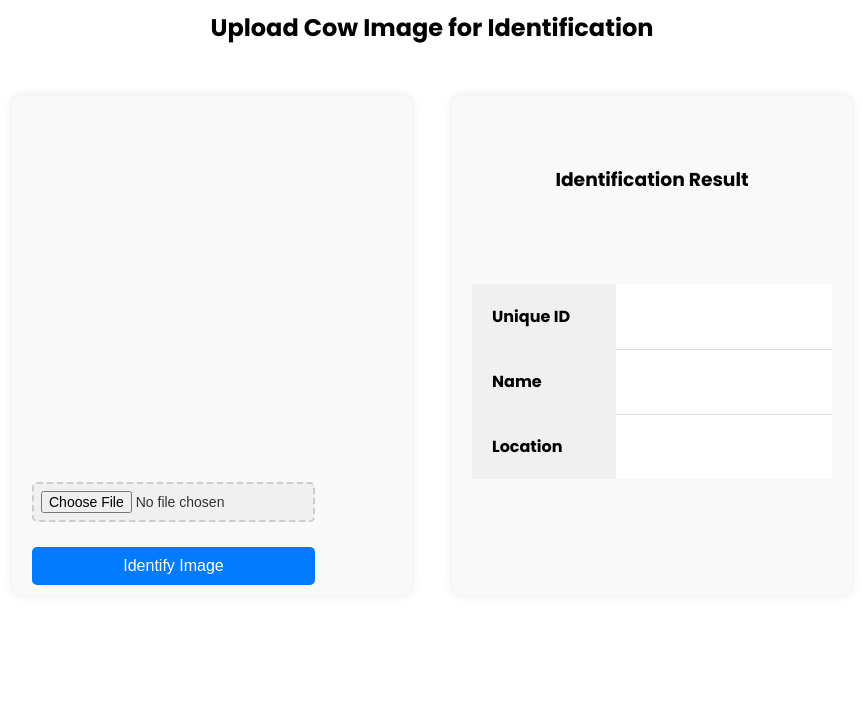
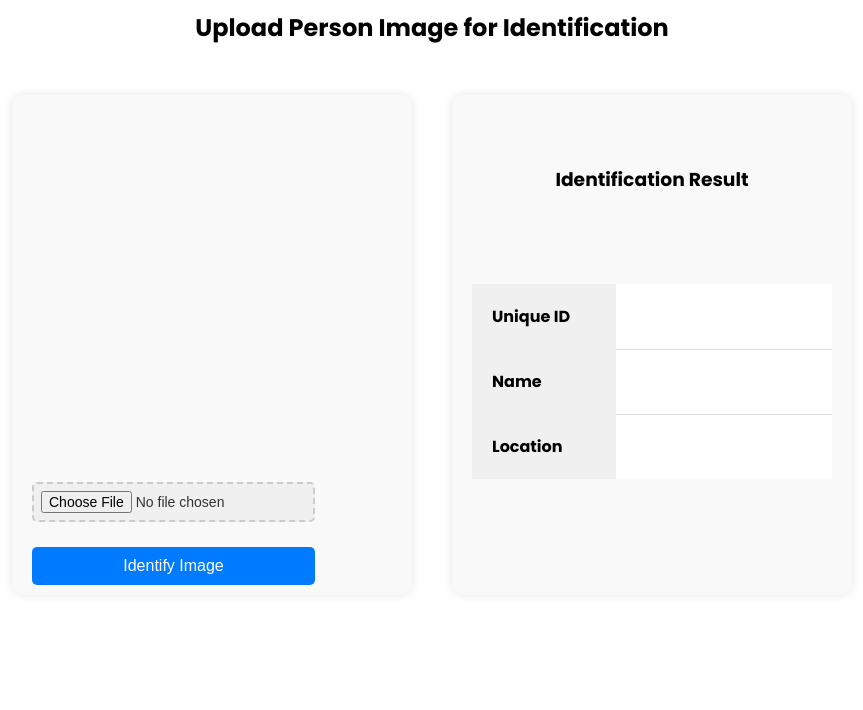
Before and after one commit to Durga4518/FaceDetection, a Django app: page /test/ in a window 1280 px wide. Shown: the part 60-770 px from the top of the page, without its empty margins (208-1071 px from the left). Run offline with Django 4.2, Linux system fonts and the light colour scheme; lists and menus that the app fills with data are empty; parts of the project's set-up code (start-up, migrations or seed data) failed here and were passed over.

Commit message:
Update test.html

```diff
--- a/templates/test.html
+++ b/templates/test.html
@@ -130,7 +130,7 @@
     </style>
 </head>
 <body>
-    <h2 class="h2">Upload Cow Image for Identification</h2>
+    <h2 class="h2">Upload Person Image for Identification</h2>
 
     <form method="post" action="{% url 'test' %}" enctype="multipart/form-data">
         {% csrf_token %}
```
